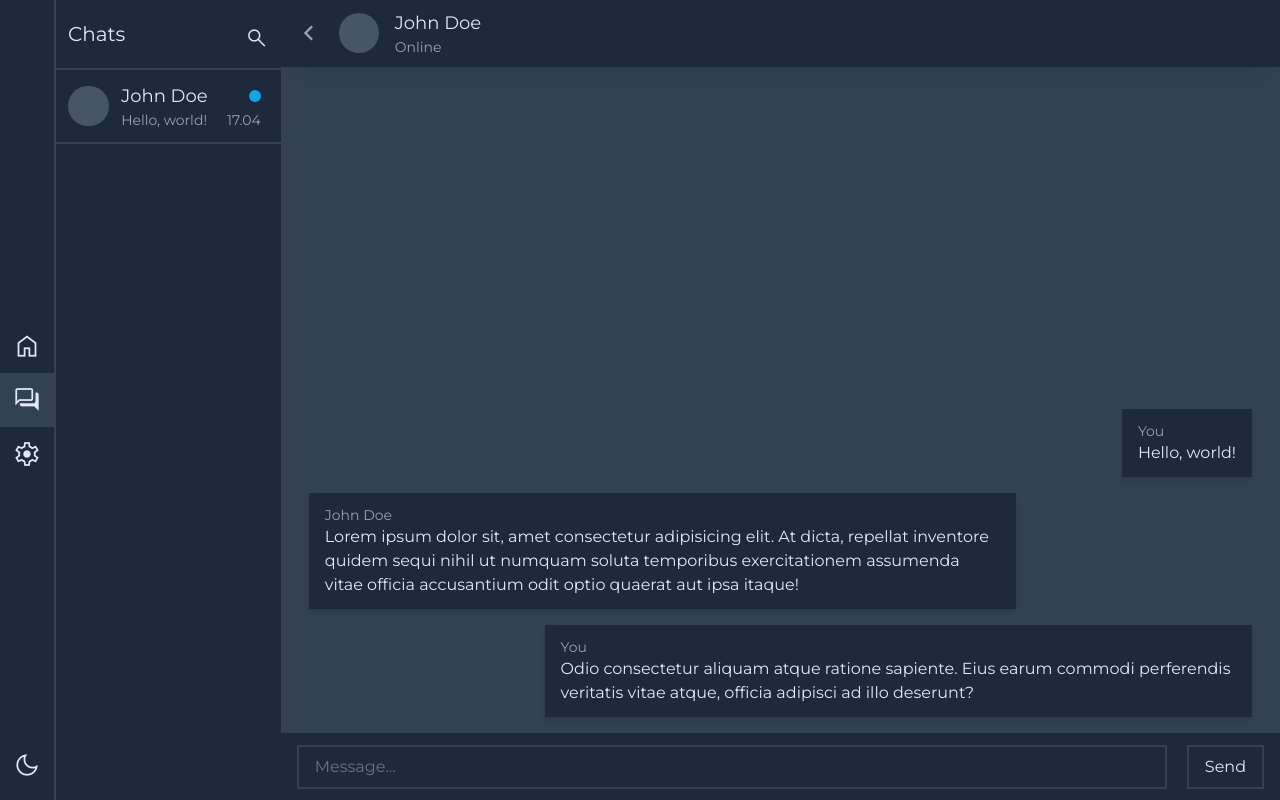
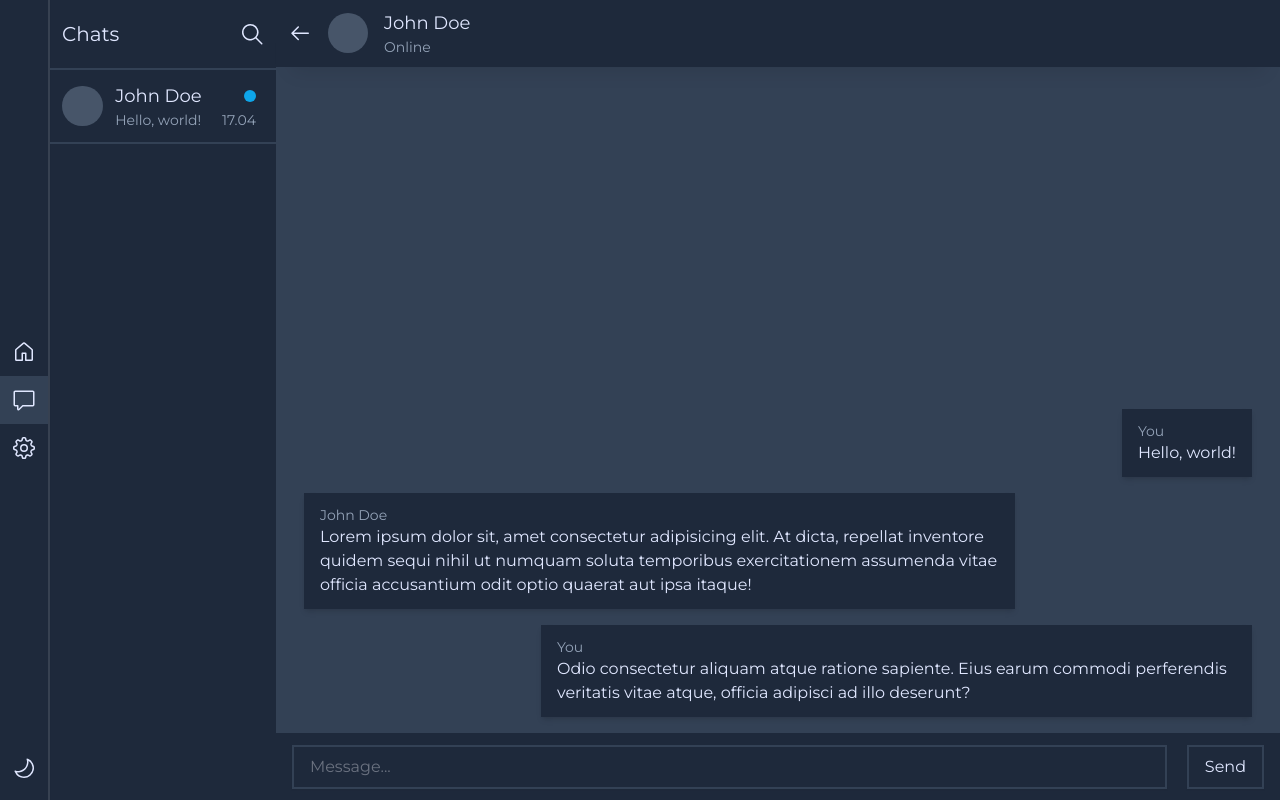
Before and after one commit to kchmie/mock-chatapp-resume, a React (Vite) app: page / in a window 1280 px wide. Built offline with nearby package versions, Linux system fonts and the light colour scheme.

Commit message:
Changed the icon provider to speed up load times

```diff
--- a/index.html
+++ b/index.html
@@ -6,13 +6,9 @@
   <link rel="icon" type="image/svg+xml" href="/vite.svg" />
   <meta name="viewport" content="width=device-width, initial-scale=1.0" />
   <link rel="preconnect" href="https://fonts.googleapis.com">
-  <link rel="preconnect" href="https://fonts.gstatic.com" crossorigin>
-  <link rel="preload" href="https://fonts.googleapis.com/css2?family=Material+Symbols+Outlined:opsz,wght,FILL,GRAD@20..48,100..700,0..1,-50..200&display=block">
-  <link
-    href="https://fonts.googleapis.com/css2?family=Montserrat:ital,wght@0,100..900;1,100..900&family=Roboto:ital,wght@0,100;0,300;0,400;0,500;0,700;0,900;1,100;1,300;1,400;1,500;1,700;1,900&display=swap"
+  <link rel="preconnect" href="https://fonts.gstatic.com" crossorigin> <link
+    href="https://fonts.googleapis.com/css2?family=Montserrat:ital,wght@0,100..900;1,100..900&display=swap"
     rel="stylesheet">
-  <link rel="stylesheet"
-    href="https://fonts.googleapis.com/css2?family=Material+Symbols+Outlined:opsz,wght,FILL,GRAD@20..48,100..700,0..1,-50..200&display=block" />
   <title>Vite + React + TS</title>
 </head>
 
--- a/package.json
+++ b/package.json
@@ -11,7 +11,8 @@
   },
   "dependencies": {
     "react": "^18.2.0",
-    "react-dom": "^18.2.0"
+    "react-dom": "^18.2.0",
+    "react-icons": "^5.1.0"
   },
   "devDependencies": {
     "@tailwindcss/forms": "^0.5.7",
--- a/src/ChatList.tsx
+++ b/src/ChatList.tsx
@@ -1,3 +1,4 @@
+import { GoSearch } from "react-icons/go";
 
 function ChatList() {
     return <>
@@ -5,7 +6,7 @@ function ChatList() {
             <div className="p-5 px-3 pb-5 flex justify-between align-center items-center">
                 <p className="text-xl">Chats</p>
                 <span className="material-symbols-outlined text-2xl font-light cursor-pointer aspect-square flex justify-center align-center ml-6">
-                    search
+                    <GoSearch />
                 </span>
             </div>
             <div className="items-center border-2 border-x-0 border-neutral-300 hover:bg-neutral-300 dark:border-slate-700 dark:hover:bg-slate-700 transition-all duration-300 p-3 flex cursor-pointer text-sm">
--- a/src/ChatWindow.tsx
+++ b/src/ChatWindow.tsx
@@ -1,4 +1,4 @@
-
+import { GoArrowLeft } from "react-icons/go";
 import ChatMessage from "./ChatMessage"
 
 function ChatWindow() {
@@ -6,8 +6,8 @@ function ChatWindow() {
         <div className="w-full h-full dark:bg-slate-700 bg-neutral-300 flex flex-col">
             <div className="h-20 dark:bg-slate-800 bg-neutral-200 flex items-center pl-3 sticky top-0 shadow-lg">
                 <div className="pr-4 flex items-center ">
-                    <span className="material-symbols-outlined rotate-90 text-3xl text-slate-400 hover:cursor-pointer">
-                        expand_more
+                    <span className="material-symbols-outlined text-2xl hover:cursor-pointer">
+                        <GoArrowLeft />
                     </span>
                 </div>
                 <div className="w-10 h-10 bg-slate-600 rounded-full"></div>
--- a/src/MenuBar.tsx
+++ b/src/MenuBar.tsx
@@ -1,20 +1,20 @@
-
+import { GoHome, GoComment, GoGear } from "react-icons/go";
 import ThemeSwitcher from "./ThemeSwitcher"
 
 function MenuBar() {
     return <div className='sm:flex '>
         <div className="sm:flex-col flex justify-center items-center bg-neutral-200 dark:bg-slate-800 dark:shadow-sm  dark:border-gray-700 border-gray-300 md:border-r-2 sm:border-t-0 border-t-2">
-            <span className="material-symbols-outlined px-3 text-3xl font-light cursor-pointer aspect-square flex justify-center align-center items-center
+            <span className="material-symbols-outlined px-3 text-2xl font-light cursor-pointer aspect-square flex justify-center align-center items-center
          dark:hover:bg-slate-700 hover:bg-neutral-300 transition-all duration-300">
-                home
+                <GoHome  />
             </span>
-            <span className="material-symbols-outlined px-3 text-3xl font-light cursor-pointer aspect-square flex justify-center align-center items-center
+            <span className="material-symbols-outlined px-3 text-2xl font-light cursor-pointer aspect-square flex justify-center align-center items-center
          dark:bg-slate-700 bg-neutral-300 transition-all duration-300">
-                forum
+                <GoComment />
             </span>
-            <span className="material-symbols-outlined px-3 text-3xl font-light cursor-pointer aspect-square flex justify-center align-center items-center
+            <span className="material-symbols-outlined px-3 text-2xl font-light cursor-pointer aspect-square flex justify-center align-center items-center
          dark:hover:bg-slate-700 hover:bg-neutral-300 transition-all duration-300">
-                settings
+                <GoGear />
             </span>
             <div className="sm:absolute sm:bottom-2 hidden sm:block">
                 <ThemeSwitcher />
--- a/src/ThemeSwitcher.tsx
+++ b/src/ThemeSwitcher.tsx
@@ -1,3 +1,4 @@
+import { GoMoon, GoSun } from "react-icons/go";
 import { useEffect, useState } from "react"
 
 function ThemeSwitcher() {
@@ -23,9 +24,9 @@ function ThemeSwitcher() {
     }, [darkMode])
 
     return <>
-        <span className="material-symbols-outlined px-3  text-3xl font-light cursor-pointer aspect-square flex justify-center items-center align-center
+        <span className="material-symbols-outlined px-3 text-2xl font-light cursor-pointer aspect-square flex justify-center items-center align-center
          dark:hover:bg-slate-700 hover:bg-neutral-300 transition-all duration-300" onClick={() => { setDarkMode(!darkMode) }}>
-            {darkMode ? "dark_mode" : "light_mode"}
+            {darkMode ? <GoMoon /> : <GoSun />}
         </span>
     </>
 }
```
Also changed, not shown: 1 other file (tests, documents, lock files or other folders).
